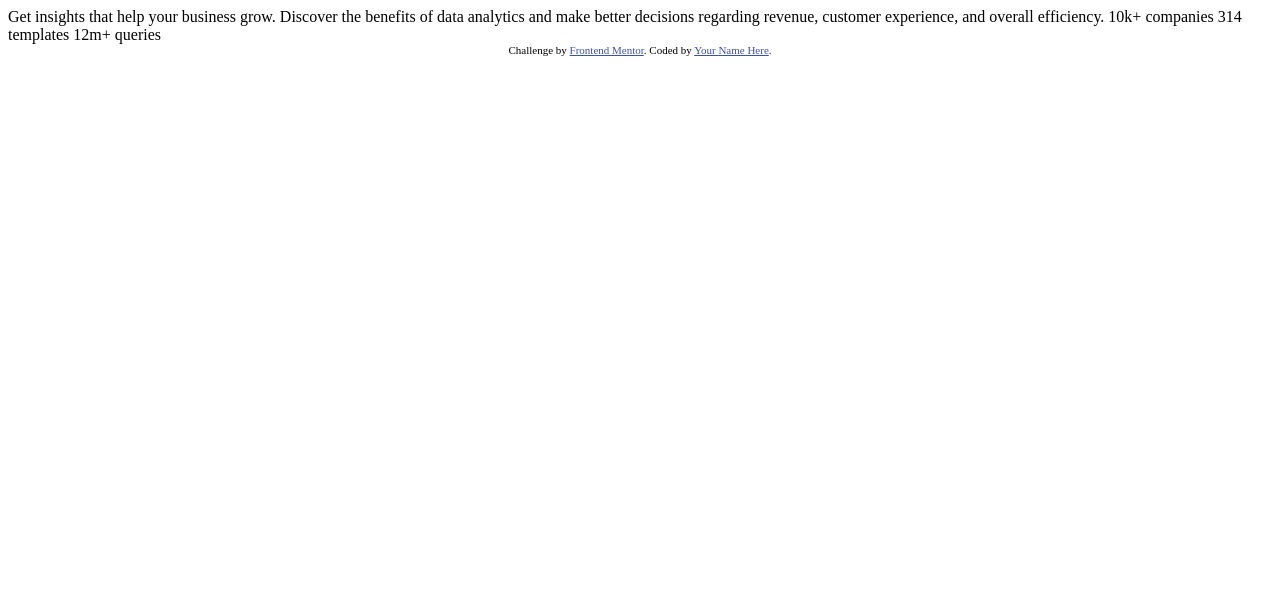
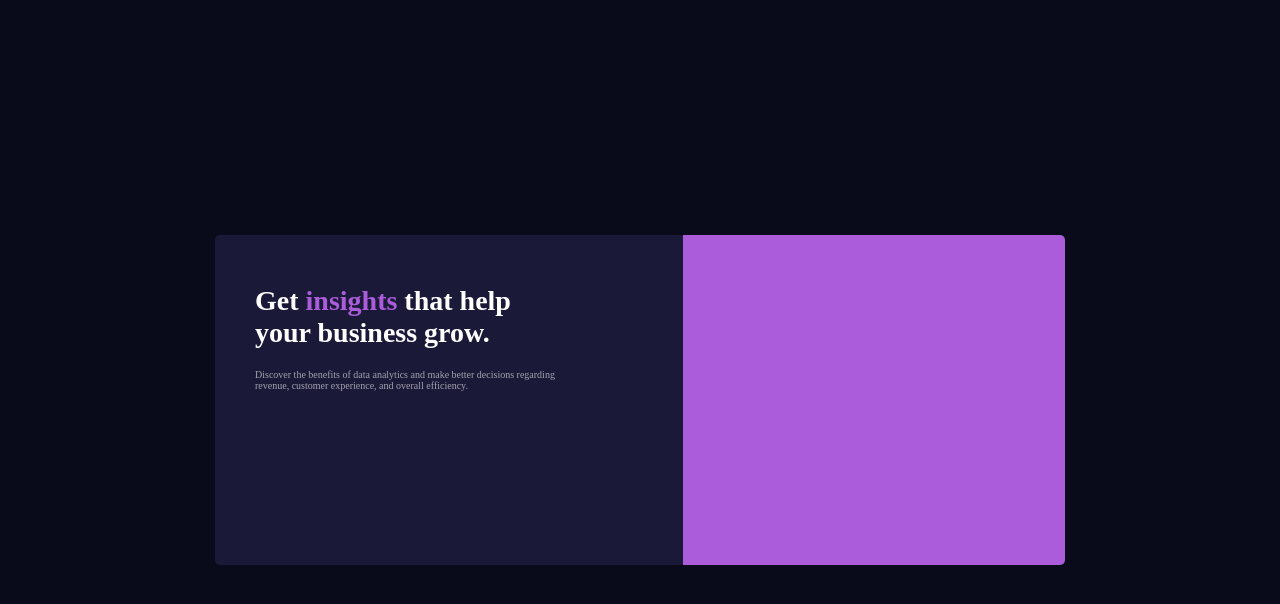
Before and after one commit to Lguerra1/stats-preview-card, a website: page index.html in a window 1280 px wide. Drawn offline with Linux system fonts and the light colour scheme; a web font is replaced by a local one.

Commit message:
created cart and left content

```diff
--- a/index.html
+++ b/index.html
@@ -1,33 +1,35 @@
 <!DOCTYPE html>
 <html lang="en">
   <head>
-  <meta charset="UTF-8">
-  <meta name="viewport" content="width=device-width, initial-scale=1.0"> <!-- displays site properly based on user's device -->
+    <meta charset="UTF-8" />
+    <meta name="viewport" content="width=device-width, initial-scale=1.0" />
+    <!-- displays site properly based on user's device -->
 
-  <link rel="icon" type="image/png" sizes="32x32" href="./images/favicon-32x32.png">
+    <link
+      rel="icon"
+      type="image/png"
+      sizes="32x32"
+      href="./images/favicon-32x32.png"
+    />
+    <link rel="stylesheet" href="css/style.css" />
 
     <title>Frontend Mentor | Stats preview card component</title>
-
-  <!-- Feel free to remove these styles or customise in your own stylesheet 👍 -->
-  <style>
-    .attribution { font-size: 11px; text-align: center; }
-    .attribution a { color: hsl(228, 45%, 44%); }
-  </style>
   </head>
   <body>
-
-  Get insights that help your business grow.
-
-  Discover the benefits of data analytics and make better decisions regarding revenue, customer
-  experience, and overall efficiency.
-
-  10k+ companies
-  314 templates
-  12m+ queries
-
-  <div class="attribution">
-    Challenge by <a href="https://www.frontendmentor.io?ref=challenge" target="_blank">Frontend Mentor</a>.
-    Coded by <a href="#">Your Name Here</a>.
+    <div class="main-content">
+      <div class="main-content__left">
+        <div class="text-container">
+          <h1 class="main-text">
+            Get <span class="purple-text">insights</span> that help your
+            business grow.
+          </h1>
+          <p class="content-text">
+            Discover the benefits of data analytics and make better decisions
+            regarding revenue, customer experience, and overall efficiency.
+          </p>
+        </div>
+      </div>
+      <div class="main-content__right"></div>
     </div>
   </body>
 </html>
--- /dev/null
+++ b/sass/fonts.scss
@@ -0,0 +1,184 @@
+/* cyrillic-ext */
+@font-face {
+  font-family: "Inter";
+  font-style: normal;
+  font-weight: 400;
+  font-display: swap;
+  src: url(https://fonts.gstatic.com/s/inter/v3/UcC73FwrK3iLTeHuS_fvQtMwCp50KnMa2JL7SUc.woff2)
+    format("woff2");
+  unicode-range: U+0460-052F, U+1C80-1C88, U+20B4, U+2DE0-2DFF, U+A640-A69F,
+    U+FE2E-FE2F;
+}
+/* cyrillic */
+@font-face {
+  font-family: "Inter";
+  font-style: normal;
+  font-weight: 400;
+  font-display: swap;
+  src: url(https://fonts.gstatic.com/s/inter/v3/UcC73FwrK3iLTeHuS_fvQtMwCp50KnMa0ZL7SUc.woff2)
+    format("woff2");
+  unicode-range: U+0400-045F, U+0490-0491, U+04B0-04B1, U+2116;
+}
+/* greek-ext */
+@font-face {
+  font-family: "Inter";
+  font-style: normal;
+  font-weight: 400;
+  font-display: swap;
+  src: url(https://fonts.gstatic.com/s/inter/v3/UcC73FwrK3iLTeHuS_fvQtMwCp50KnMa2ZL7SUc.woff2)
+    format("woff2");
+  unicode-range: U+1F00-1FFF;
+}
+/* greek */
+@font-face {
+  font-family: "Inter";
+  font-style: normal;
+  font-weight: 400;
+  font-display: swap;
+  src: url(https://fonts.gstatic.com/s/inter/v3/UcC73FwrK3iLTeHuS_fvQtMwCp50KnMa1pL7SUc.woff2)
+    format("woff2");
+  unicode-range: U+0370-03FF;
+}
+/* vietnamese */
+@font-face {
+  font-family: "Inter";
+  font-style: normal;
+  font-weight: 400;
+  font-display: swap;
+  src: url(https://fonts.gstatic.com/s/inter/v3/UcC73FwrK3iLTeHuS_fvQtMwCp50KnMa2pL7SUc.woff2)
+    format("woff2");
+  unicode-range: U+0102-0103, U+0110-0111, U+0128-0129, U+0168-0169, U+01A0-01A1,
+    U+01AF-01B0, U+1EA0-1EF9, U+20AB;
+}
+/* latin-ext */
+@font-face {
+  font-family: "Inter";
+  font-style: normal;
+  font-weight: 400;
+  font-display: swap;
+  src: url(https://fonts.gstatic.com/s/inter/v3/UcC73FwrK3iLTeHuS_fvQtMwCp50KnMa25L7SUc.woff2)
+    format("woff2");
+  unicode-range: U+0100-024F, U+0259, U+1E00-1EFF, U+2020, U+20A0-20AB,
+    U+20AD-20CF, U+2113, U+2C60-2C7F, U+A720-A7FF;
+}
+/* latin */
+@font-face {
+  font-family: "Inter";
+  font-style: normal;
+  font-weight: 400;
+  font-display: swap;
+  src: url(https://fonts.gstatic.com/s/inter/v3/UcC73FwrK3iLTeHuS_fvQtMwCp50KnMa1ZL7.woff2)
+    format("woff2");
+  unicode-range: U+0000-00FF, U+0131, U+0152-0153, U+02BB-02BC, U+02C6, U+02DA,
+    U+02DC, U+2000-206F, U+2074, U+20AC, U+2122, U+2191, U+2193, U+2212, U+2215,
+    U+FEFF, U+FFFD;
+}
+/* cyrillic-ext */
+@font-face {
+  font-family: "Inter";
+  font-style: normal;
+  font-weight: 700;
+  font-display: swap;
+  src: url(https://fonts.gstatic.com/s/inter/v3/UcC73FwrK3iLTeHuS_fvQtMwCp50KnMa2JL7SUc.woff2)
+    format("woff2");
+  unicode-range: U+0460-052F, U+1C80-1C88, U+20B4, U+2DE0-2DFF, U+A640-A69F,
+    U+FE2E-FE2F;
+}
+/* cyrillic */
+@font-face {
+  font-family: "Inter";
+  font-style: normal;
+  font-weight: 700;
+  font-display: swap;
+  src: url(https://fonts.gstatic.com/s/inter/v3/UcC73FwrK3iLTeHuS_fvQtMwCp50KnMa0ZL7SUc.woff2)
+    format("woff2");
+  unicode-range: U+0400-045F, U+0490-0491, U+04B0-04B1, U+2116;
+}
+/* greek-ext */
+@font-face {
+  font-family: "Inter";
+  font-style: normal;
+  font-weight: 700;
+  font-display: swap;
+  src: url(https://fonts.gstatic.com/s/inter/v3/UcC73FwrK3iLTeHuS_fvQtMwCp50KnMa2ZL7SUc.woff2)
+    format("woff2");
+  unicode-range: U+1F00-1FFF;
+}
+/* greek */
+@font-face {
+  font-family: "Inter";
+  font-style: normal;
+  font-weight: 700;
+  font-display: swap;
+  src: url(https://fonts.gstatic.com/s/inter/v3/UcC73FwrK3iLTeHuS_fvQtMwCp50KnMa1pL7SUc.woff2)
+    format("woff2");
+  unicode-range: U+0370-03FF;
+}
+/* vietnamese */
+@font-face {
+  font-family: "Inter";
+  font-style: normal;
+  font-weight: 700;
+  font-display: swap;
+  src: url(https://fonts.gstatic.com/s/inter/v3/UcC73FwrK3iLTeHuS_fvQtMwCp50KnMa2pL7SUc.woff2)
+    format("woff2");
+  unicode-range: U+0102-0103, U+0110-0111, U+0128-0129, U+0168-0169, U+01A0-01A1,
+    U+01AF-01B0, U+1EA0-1EF9, U+20AB;
+}
+/* latin-ext */
+@font-face {
+  font-family: "Inter";
+  font-style: normal;
+  font-weight: 700;
+  font-display: swap;
+  src: url(https://fonts.gstatic.com/s/inter/v3/UcC73FwrK3iLTeHuS_fvQtMwCp50KnMa25L7SUc.woff2)
+    format("woff2");
+  unicode-range: U+0100-024F, U+0259, U+1E00-1EFF, U+2020, U+20A0-20AB,
+    U+20AD-20CF, U+2113, U+2C60-2C7F, U+A720-A7FF;
+}
+/* latin */
+@font-face {
+  font-family: "Inter";
+  font-style: normal;
+  font-weight: 700;
+  font-display: swap;
+  src: url(https://fonts.gstatic.com/s/inter/v3/UcC73FwrK3iLTeHuS_fvQtMwCp50KnMa1ZL7.woff2)
+    format("woff2");
+  unicode-range: U+0000-00FF, U+0131, U+0152-0153, U+02BB-02BC, U+02C6, U+02DA,
+    U+02DC, U+2000-206F, U+2074, U+20AC, U+2122, U+2191, U+2193, U+2212, U+2215,
+    U+FEFF, U+FFFD;
+}
+/* vietnamese */
+@font-face {
+  font-family: "Lexend Deca";
+  font-style: normal;
+  font-weight: 400;
+  font-display: swap;
+  src: url(https://fonts.gstatic.com/s/lexenddeca/v10/K2FifZFYk-dHSE0UPPuwQ7CrD94i-NCKm-U48M1wpBnDmLM.woff2)
+    format("woff2");
+  unicode-range: U+0102-0103, U+0110-0111, U+0128-0129, U+0168-0169, U+01A0-01A1,
+    U+01AF-01B0, U+1EA0-1EF9, U+20AB;
+}
+/* latin-ext */
+@font-face {
+  font-family: "Lexend Deca";
+  font-style: normal;
+  font-weight: 400;
+  font-display: swap;
+  src: url(https://fonts.gstatic.com/s/lexenddeca/v10/K2FifZFYk-dHSE0UPPuwQ7CrD94i-NCKm-U48M1wpRnDmLM.woff2)
+    format("woff2");
+  unicode-range: U+0100-024F, U+0259, U+1E00-1EFF, U+2020, U+20A0-20AB,
+    U+20AD-20CF, U+2113, U+2C60-2C7F, U+A720-A7FF;
+}
+/* latin */
+@font-face {
+  font-family: "Lexend Deca";
+  font-style: normal;
+  font-weight: 400;
+  font-display: swap;
+  src: url(https://fonts.gstatic.com/s/lexenddeca/v10/K2FifZFYk-dHSE0UPPuwQ7CrD94i-NCKm-U48M1wqxnD.woff2)
+    format("woff2");
+  unicode-range: U+0000-00FF, U+0131, U+0152-0153, U+02BB-02BC, U+02C6, U+02DA,
+    U+02DC, U+2000-206F, U+2074, U+20AC, U+2122, U+2191, U+2193, U+2212, U+2215,
+    U+FEFF, U+FFFD;
+}
--- /dev/null
+++ b/sass/main.scss
@@ -0,0 +1,78 @@
+@import "./fonts.scss";
+
+// ## Colors
+
+:root {
+  // ### Primary
+  --dark-blue: hsl(233, 47%, 7%);
+  --dark-desaturated-blue: hsl(244, 38%, 16%);
+  --soft-violet: hsl(277, 64%, 61%);
+  // ### Neutral
+  --white: hsl(0, 0%, 100%);
+  --slightly-transparent-white: hsla(0, 0%, 100%, 0.75);
+  --slightly-transparent-white-2: hsla(0, 0%, 100%, 0.6);
+}
+
+* {
+  margin: 0;
+  padding: 0;
+}
+
+*,
+::before,
+::after {
+  box-sizing: inherit;
+}
+
+html {
+  box-sizing: border-box;
+  font-size: 62.5%; //1rem = 10px;
+}
+
+body {
+  min-height: 100vh;
+  background-color: var(--dark-blue);
+  display: flex;
+  align-items: center;
+  justify-content: center;
+}
+
+.main-content {
+  height: 33rem;
+  width: 85rem;
+  border-radius: .5rem;
+  display: flex;
+  overflow: hidden;
+
+  &__left {
+    background-color: var(--dark-desaturated-blue);
+    height: 100%;
+    width: 55%;
+    padding-left: 4rem;
+    padding-top: 5rem;
+
+    .text-container {
+      color: var(--white);
+      max-width: 30rem;
+      .main-text {
+        font-family: "lexend deca";
+        font-weight: 700;
+        font-size: 2.8rem;
+        margin-bottom: 2rem;
+      }
+      .purple-text {
+        color: var(--soft-violet);
+      }
+      .content-text {
+        font-family: "lexend deca";
+        color: var(--slightly-transparent-white-2);
+      }
+    }
+  }
+
+  &__right {
+    background-color: var(--soft-violet);
+    height: 100%;
+    width: 45%;
+  }
+}
```
Also changed, not shown: package.json (added, +19 -0 lines), css/style.css (added), 2 other files. Lines whose indentation alone changed are shown as unchanged.
